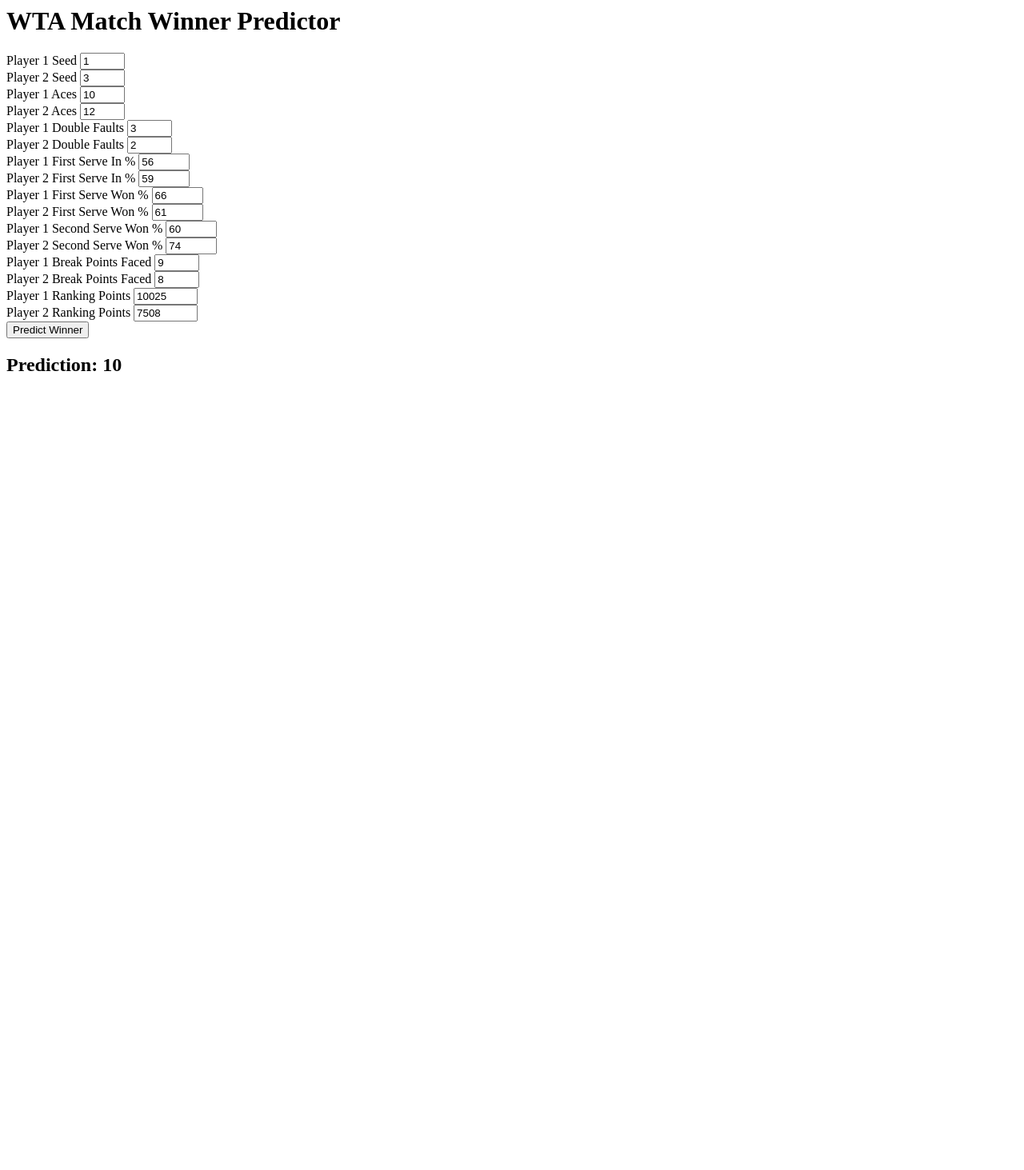
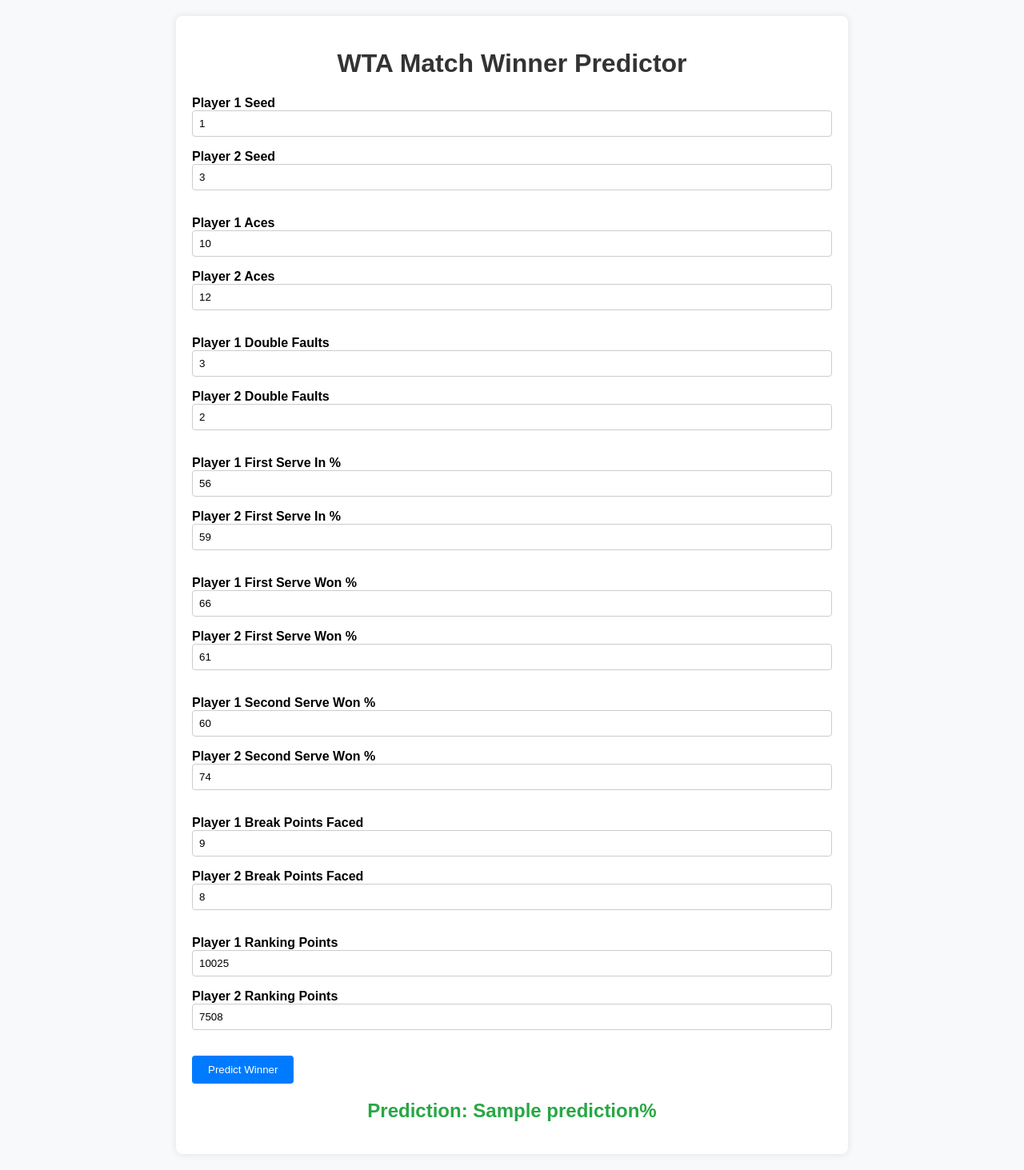
Before and after one commit to AnnambhotlaK/mlproject, a Flask app: template templates/home.html in a window 1280 px wide. Shown: the whole page at 80% size. Before the commit the page ends 464 px from the top, so only its background shows below. Run offline with Flask 3, Linux system fonts and the light colour scheme; the template is opened without the code that fills it: most values are stand-ins (such as "Sample title", 1, 10 or a date in 2020).

Commit message:
add basic styling + formatting of percentage prediction

```diff
--- /dev/null
+++ b/static/script.js
@@ -0,0 +1,15 @@
+// script.js - JavaScript functions for home.html
+
+// Function to format prediction as percentage rounded to two decimal points
+function formatPredictionAsPercentage() {
+    const predictionElement = document.getElementById('prediction-value');
+    if (predictionElement) {
+        const predictionValue = parseFloat(predictionElement.textContent);
+        if (!isNaN(predictionValue)) {
+            predictionElement.textContent = (predictionValue * 100).toFixed(2);
+        }
+    }
+}
+
+// Run the function when the DOM is loaded
+document.addEventListener('DOMContentLoaded', formatPredictionAsPercentage);
--- /dev/null
+++ b/static/style.css
@@ -0,0 +1,59 @@
+/* Simple, clean CSS for home.html */
+
+body {
+    font-family: Arial, sans-serif;
+    margin: 20px;
+    background-color: #f8f9fa;
+}
+
+.login {
+    max-width: 800px;
+    margin: 0 auto;
+    padding: 20px;
+    background-color: white;
+    border-radius: 8px;
+    box-shadow: 0 0 10px rgba(0,0,0,0.1);
+}
+
+.mb-3-group {
+    margin-bottom: 2rem;
+}
+
+.mb-3 {
+    margin-bottom: 1rem;
+}
+
+.form-label {
+    font-weight: bold;
+}
+
+.form-control {
+    width: 100%;
+    padding: 8px;
+    border: 1px solid #ccc;
+    border-radius: 4px;
+}
+
+.btn-primary {
+    background-color: #007bff;
+    color: white;
+    padding: 10px 20px;
+    border: none;
+    border-radius: 4px;
+    cursor: pointer;
+}
+
+.btn-primary:hover {
+    background-color: #0056b3;
+}
+
+h1 {
+    text-align: center;
+    color: #333;
+}
+
+h2 {
+    text-align: center;
+    color: #28a745;
+    margin-top: 20px;
+}
--- a/templates/home.html
+++ b/templates/home.html
@@ -1,4 +1,9 @@
 <html>
+<head>
+    <title>WTA Match Winner Predictor</title>
+    <link rel="stylesheet" href="{{ url_for('static', filename='style.css') }}">
+    <script src="{{ url_for('static', filename='script.js') }}"></script>
+</head>
 <body>
     <div class="login">
        <h1>WTA Match Winner Predictor</h1>
@@ -154,7 +159,7 @@
 
     <!--PREDICTION OUTPUT-->
     <h2>
-       Prediction: {{prediction * 100 | round(2)}}
+       Prediction: <span id="prediction-value">{{prediction}}</span>%
     </h2>
 
    <body>
```
